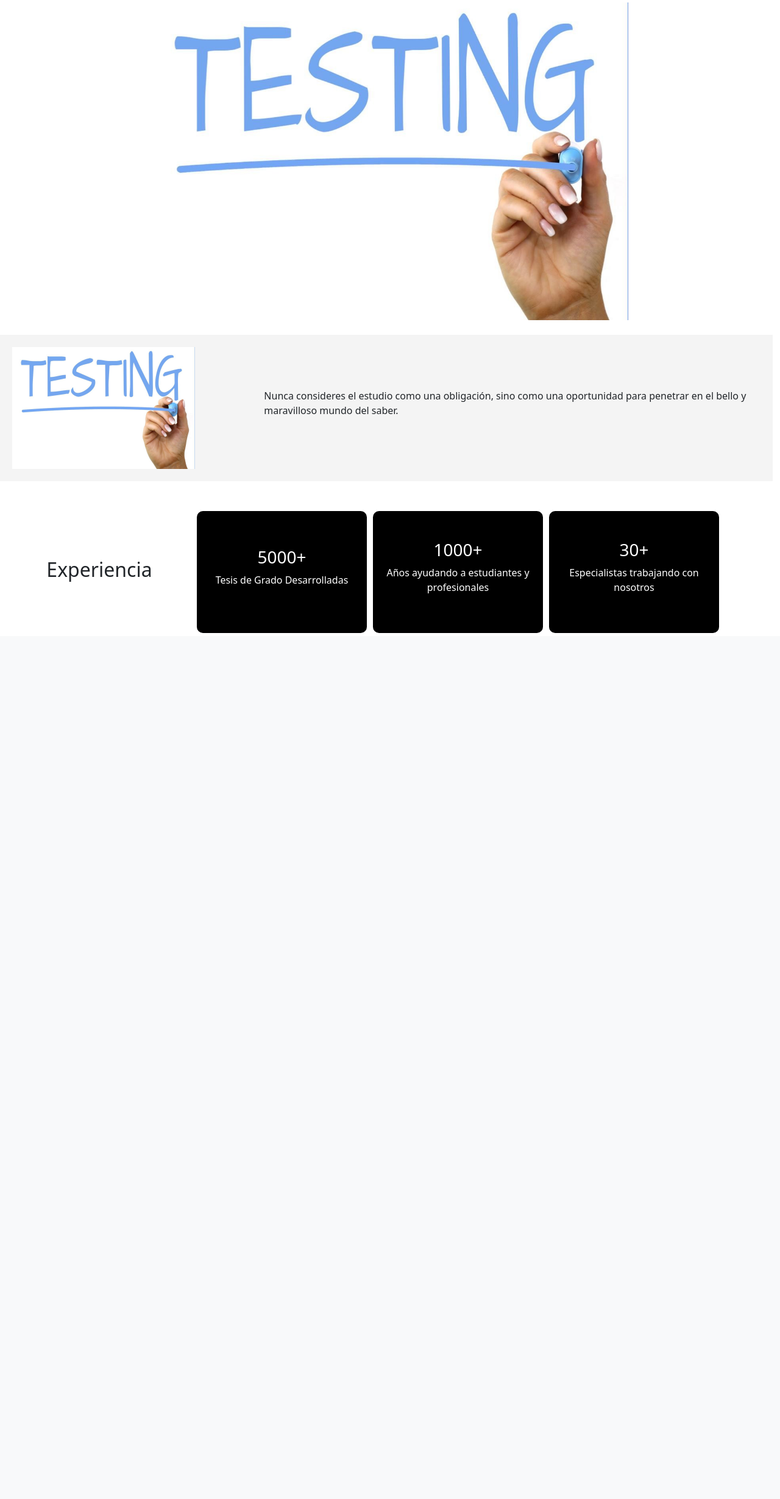
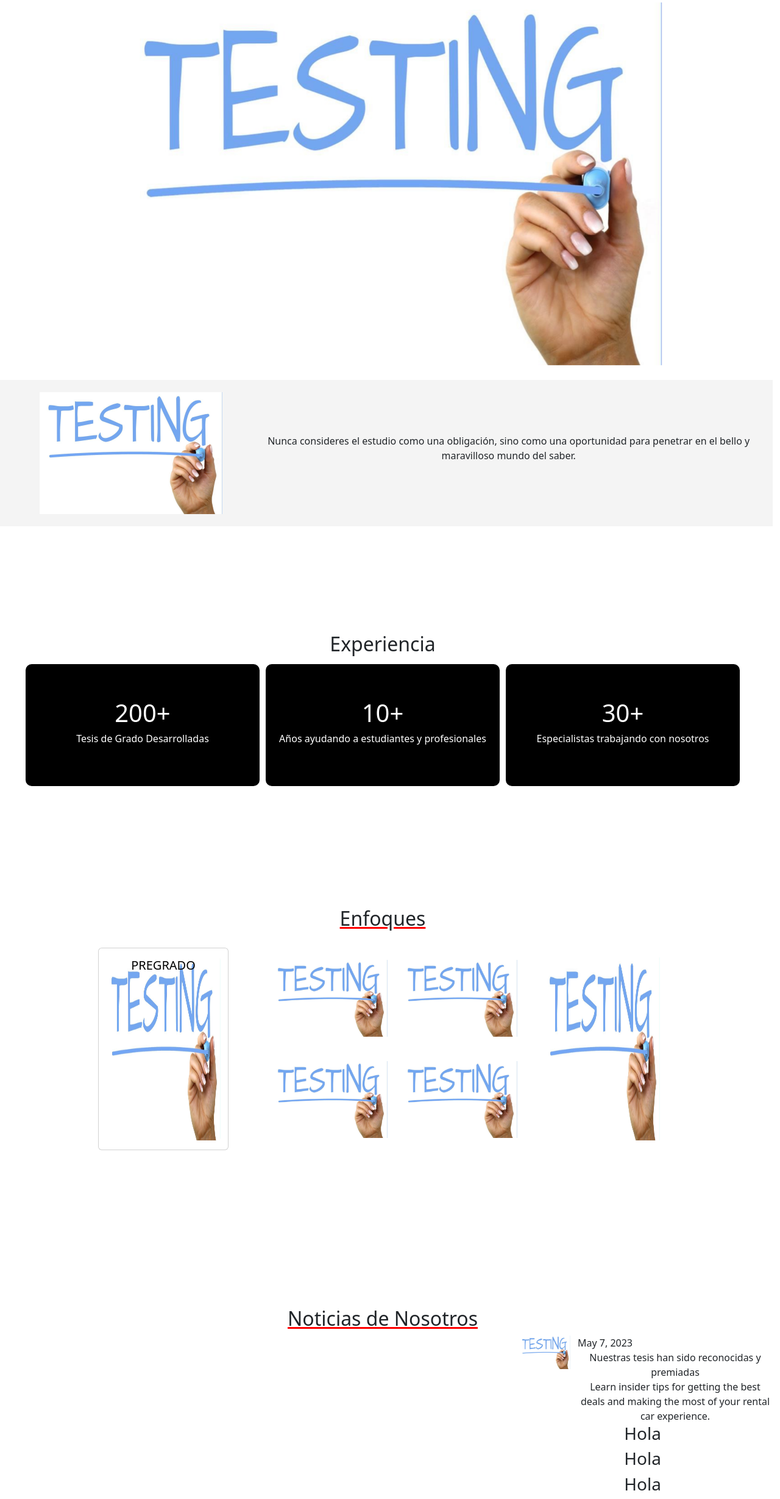
Before and after one commit to Edwin-DEV-py/prodigytesislab, a Django app: page /home/ in a window 1280 px wide. Shown: the part 96-2554 px from the top of the page at 61% size. Before the commit the page ends 1134 px from the top, so only its background shows below. Run offline with Django 5.2, Linux system fonts and the light colour scheme; some libraries are stand-ins or nearby versions.

Commit message:
index hasta noticias

```diff
--- a/postApp/urls.py
+++ b/postApp/urls.py
@@ -4,4 +4,5 @@ from .views import *
 
 urlpatterns = [
     path('home/', homeView, name='index'),
+    path('aboutWe/', aboutWeView, name='aboutWe'),
 ]
--- a/postApp/views.py
+++ b/postApp/views.py
@@ -5,5 +5,9 @@ import os
 def homeView(request):
 
     current_url = request.path
-    print(current_url)
     return render(request, 'index.html', {'current_url': current_url})
+
+def aboutWeView(request):
+
+    current_url = request.path
+    return render(request, 'aboutWe.html', {'current_url': current_url})
--- a/static/css/header.css
+++ b/static/css/header.css
@@ -9,7 +9,7 @@ body{
 }
 
 #carouselExampleIndicators img{
-    width: 70%;
+    width: 80%;
 }
 
 .frase{
@@ -18,24 +18,10 @@ body{
     max-width: 100%;
 }
 
-.divsInformacion{
-    padding: 20px;
-    max-width: 100%;
-    height: 200px;
-}
-
-.contenedorInformacion{
-    background: black;
-    color: white;
-    margin: 5px;
-    width: 30%;
-    border-radius: 10px;
-    height: 200px;
-    justify-content: center;
-    align-items: center;
-    display: flex;
-}
-
 .nav-link.active{
     border-bottom: 2px solid red;
 }
+
+.num{
+    font-size: 40px;
+}
--- /dev/null
+++ b/static/css/sectionReveal.css
@@ -0,0 +1,133 @@
+
+/*Todo el diseno de la seccion de datos*/
+.reveal{
+    position: relative;
+    transform: translateY(100px);
+    opacity: 0;
+    filter: blur(5px);
+    transition: all 1s ease;
+}
+
+.reveal.activate{
+    transform: translateY(0px);
+    opacity: 1;
+    filter: blur(0px);
+}
+
+.divsInformacion{
+    padding-top: 100px;
+    padding-bottom: 100px;
+    max-width: 100%;
+    height: 400px;
+}
+
+.contenedorInformacion{
+    background: black;
+    color: white;
+    margin: 5px;
+    width: 30%;
+    border-radius: 10px;
+    height: 200px;
+    justify-content: center;
+    align-items: center;
+    display: flex;
+}
+
+.seccionNumeros{
+    margin-top: 50px;
+    margin-bottom: 50px;
+}
+
+/*Todo el diseno dela seccion de enfoques con imagenes*/
+
+.reveal2 .contenedorImagen {
+    position: relative;
+    transform: translateX(-100%);
+    opacity: 0;
+    filter: blur(5px);
+    transition: all 1s ease;
+}
+
+.reveal2 .contenedorSubtitulo {
+    position: relative;
+    transform: translateX(-100%);
+    opacity: 0;
+    filter: blur(5px);
+    transition: all 1s ease;
+}
+
+.reveal2.activate .contenedorSubtitulo:nth-child(1){
+    transform: translateX(0px);
+    opacity: 1;
+    filter: blur(0px);
+    transition-delay: 0.1s;
+}
+.reveal2.activate .contenedorImagen:nth-child(1){
+    transform: translateX(0px);
+    opacity: 1;
+    filter: blur(0px);
+    transition-delay: 0.2s;
+}
+.reveal2.activate .contenedorImagen:nth-child(2){
+    transform: translateX(0px);
+    opacity: 1;
+    filter: blur(0px);
+    transition-delay: 0.3s;
+}
+.reveal2.activate .contenedorImagen:nth-child(3){
+    transform: translateX(0px);
+    opacity: 1;
+    filter: blur(0px);
+    transition-delay: 0.5s;
+}
+
+.seccionEnfoques{
+    margin-top: 50px;
+    margin-bottom: 50px;
+}
+
+.divsInformacionContenedor{
+    padding-top: 100px;
+    padding-bottom: 100px;
+    max-width: 100%;
+    height: 400px;
+}
+
+.contenedorImagen{
+    color: black;
+    justify-content: center;
+    align-items: center;
+    display: flex;
+    margin: 20px;
+}
+
+.subTitulos{
+    text-decoration: underline;
+    text-decoration-color: red;
+}
+
+.imagenAlta{
+    height: 300px;
+    width: 100%;
+}
+
+.imagenGrilla{
+    width: 100%;
+    margin: 20px;
+}
+
+/*Todo el diseno de la seccion de noticias sobre nosotros*/
+
+.seccionNoticias{
+    margin-top: 20%;
+}
+
+.divsInformacionNoticias{
+    padding-top: 100px;
+    max-width: 100%;
+    max-height: 600px;
+}
+
+.reveal3{
+    position: relative;
+}
--- /dev/null
+++ b/static/js/index.js
@@ -0,0 +1,79 @@
+
+
+//#region numeros incrementando
+function startIncrementData(){
+    let valueDisplays = document.querySelectorAll(".num");
+    let interval = 5000;
+
+    valueDisplays.forEach((valueDisplays) => {
+
+        let startValue = 0;
+        let endValue = parseInt(valueDisplays.getAttribute("data-val"));
+        let duration = Math.floor(interval/endValue);
+
+        let counter = setInterval(function(){
+            startValue +=2;
+            valueDisplays.textContent = startValue + "+";
+
+            if (startValue == endValue){
+                clearInterval(counter);
+            }
+        }, duration
+    )
+    })
+}
+//#endregion
+
+//#region revelar contenido
+let incrementExecuted = false;
+
+window.addEventListener('scroll', reveal);
+
+window.addEventListener('scroll', reveal2);
+
+function reveal(){
+
+    var reveals = document.querySelectorAll('.reveal');
+
+    for (var i = 0; i < reveals.length; i++){
+
+        var windowHeight = window.innerHeight;
+        var revealtop = reveals[i].getBoundingClientRect().top;
+        var revealPoint = 150;
+
+        if (revealtop < windowHeight - revealPoint){
+            reveals[i].classList.add('activate');
+            if (!incrementExecuted) {
+                startIncrementData();
+                incrementExecuted = true;
+            }
+        }
+        else{
+            reveals[i].classList.remove('activate');
+        }
+    }
+}
+
+function reveal2(){
+
+    var reveals = document.querySelectorAll('.reveal2');
+
+    for (var i = 0; i < reveals.length; i++){
+
+        var windowHeight = window.innerHeight;
+        var revealtop = reveals[i].getBoundingClientRect().top;
+        var revealPoint = 150;
+
+        if (revealtop < windowHeight - revealPoint){
+            reveals[i].classList.add('activate');
+            if (!incrementExecuted) {
+                startIncrementData();
+                incrementExecuted = true;
+            }
+        }
+        else{
+            reveals[i].classList.remove('activate');
+        }
+    }
+}
+//#endregion
--- /dev/null
+++ b/templates/aboutWe.html
@@ -0,0 +1,5 @@
+{% extends "index.html" %}
+{% load static %}
+
+{% block content %}
+{% endblock %}
--- a/templates/components/header.html
+++ b/templates/components/header.html
@@ -20,10 +20,10 @@
             <div class="offcanvas-body d-flex flex-column p-3">
                 <ul class="navbar-nav justify-content-center align-items-center fs-5 flex-grow-1 pe-3">
                     <li class="nav-item mx-2">
-                        <a class="nav-link {% if current_url == '/home/' %}active{% endif %}" aria-current="page" href="#">Inicio</a>
+                        <a class="nav-link {% if current_url == '/home/' %}active{% endif %}" aria-current="page" href="/home">Inicio</a>
                     </li>
                     <li class="nav-item mx-2">
-                        <a class="nav-link {% if current_url == '/nosotros/' %}active{% endif %}" href="#nosotros">Nosotros</a>
+                        <a class="nav-link {% if current_url == '/aboutWe/' %}active{% endif %}" href="/aboutWe">Nosotros</a>
                     </li>
                     <li class="nav-item mx-2">
                         <a class="nav-link {% if current_url == '/cotizar/' %}active{% endif %}" href="#cotizar">Cotizar</a>
--- a/templates/index.html
+++ b/templates/index.html
@@ -6,6 +6,7 @@
     <meta name="viewport" content="width=device-width, initial-scale=1.0">
     <link rel="stylesheet" href="{% static 'css/bootstrap.min.css' %}">
     <link rel="stylesheet" href="{% static 'css/header.css' %}">
+    <link rel="stylesheet" href="{% static 'css/sectionReveal.css' %}">
     {% block head %}
     <title>ProdigyTesisLab</title>
     {% endblock %}
@@ -16,11 +17,11 @@
     {% block content %}
     <br>
     <section>
-        <div class="row frase">
-            <div class="col-md-4 align-self-center">
+        <div class="row frase d-flex justify-content-center">
+            <div class="col-md-4 align-self-center text-center">
                 <img src="{% static 'img/ejemplo.jpg' %}" alt="" width="300">
             </div>
-            <div class="col-md-8 align-self-center">
+            <div class="col-md-8 align-self-center text-center">
                 <p>
                     Nunca consideres el estudio como
                         una obligación, sino como una oportunidad
@@ -30,24 +31,112 @@
         </div>
     </section>
     <br>
-    <section id="seccionNumeros">
+
+    <!--Seccion donde estan los datos numericos de la empresa-->
+    <section id="seccionNumeros" class="seccionNumeros reveal">
         <div class="row divsInformacion">
-            <div class="col-md-3 align-self-center text-center">
+            <div class="col-md-12 align-self-center text-center">
                 <h2>Experiencia</h2>
             </div>
-            <div class="col-md-9 align-self-center text-center">
-                <div class="row d-flex">
+            <div class="col-md-12 align-self-center text-center">
+                <div class="row d-flex justify-content-center">
                     <div class="col-4 contenedorInformacion flex-column">
-                        <h3>5000+</h3>
+                        <span class="num" data-val="200">000</span>
                         <p>Tesis de Grado Desarrolladas</p>
                     </div>
                     <div class="col-4 contenedorInformacion flex-column">
-                        <h3>1000+</h3>
+                        <span class="num" data-val="10">0000</span>
                         <p>Años ayudando a estudiantes y profesionales</p>
                     </div>
                     <div class="col-4 contenedorInformacion flex-column">
-                        <h3>30+</h3>
+                        <span class="num" data-val="30">00</span>
                         <p>Especialistas trabajando con nosotros</p>
+                    </div>
+                </div>
+            </div>
+        </div>
+    </section>
+
+    <!--Seccion donde se encuentran algunas imagenes de los enfoques de la empresa-->
+    <section id="seccionEnfoques" class="seccionEnfoques reveal2">
+        <div class="row divsInformacionContenedor">
+            <div class="col-md-12 contenedorSubtitulo align-self-center text-center">
+                <h2 class="subTitulos">Enfoques</h2>
+            </div>
+            <div class="col-md-12 align-self-center text-center">
+                <div class="row d-flex justify-content-center">
+                    <div class="card col-2 contenedorImagen flex-column">
+                        <img src="{% static 'img/ejemplo.jpg' %}" alt="" class="imagenAlta card-img">
+                        <div class="card-img-overlay">
+                            <h5 class="card-title">PREGRADO</h5>
+                        </div>
+                    </div>
+                    <div class="col-4 contenedorImagen flex-column">
+                        <div class="row">
+                            <div class="col-6">
+                                <img src="{% static 'img/ejemplo.jpg' %}" alt="" class="imagenGrilla card-img">
+                            </div>
+                            <div class="col-6">
+                                <img src="{% static 'img/ejemplo.jpg' %}" alt="" class="imagenGrilla card-img">
+                            </div>
+                        </div>
+                        <div class="row">
+                            <div class="col-6">
+                                <img src="{% static 'img/ejemplo.jpg' %}" alt="" class="imagenGrilla card-img">
+                            </div>
+                            <div class="col-6">
+                                <img src="{% static 'img/ejemplo.jpg' %}" alt="" class="imagenGrilla card-img">
+                            </div>
+                        </div>
+                    </div>
+                    <div class="col-2 contenedorImagen flex-column">
+                        <img src="{% static 'img/ejemplo.jpg' %}" alt="" class="imagenAlta card-img">
+                    </div>
+                </div>
+            </div>
+        </div>
+    </section>
+
+    <!--Seccion de noticias sobre nosotros-->
+    <section id="seccionNoticias" class="seccionNoticias reveal3">
+        <div class="row divsInformacionNoticias">
+            <div class="col-md-12 contenedorSubtitulo align-self-center text-center">
+                <h2 class="subTitulos">Noticias de Nosotros</h2>
+            </div>
+            <div class="col-md-12 align-self-center text-center">
+                <div class="row d-flex justify-content-center">
+                    <div class="col-8 contenedorNoticia flex-column">
+                    </div>
+                    <div class="col-4 contenedorNoticia flex-column">
+                        <div class="row">
+                            <div class="col-3">
+                                <img src="{% static 'img/ejemplo.jpg' %}" alt="" class="card-img" width="200">
+                            </div>
+                            <div class="col-9">
+                                <div class="row">May 7, 2023</div>
+                                <div class="row">
+                                    Nuestras tesis han sido reconocidas y premiadas
+                                </div>
+                                <div class="row">
+                                    Learn insider tips for getting the best deals and making the most of your rental car experience.
+                                </div>
+                            </div>
+                        </div>
+                        <div class="row">
+                            <div class="col-12">
+                                <h3>Hola</h3>
+                            </div>
+                        </div>
+                        <div class="row">
+                            <div class="col-12">
+                                <h3>Hola</h3>
+                            </div>
+                        </div>
+                        <div class="row">
+                            <div class="col-12">
+                                <h3>Hola</h3>
+                            </div>
+                        </div>
                     </div>
                 </div>
             </div>
@@ -56,6 +145,6 @@
     {% endblock %}
 
     <script src="{% static 'js/bootstrap.min.js' %}"></script>
-
+    <script src="{% static 'js/index.js' %}"></script>
 </body>
 </html>
```
